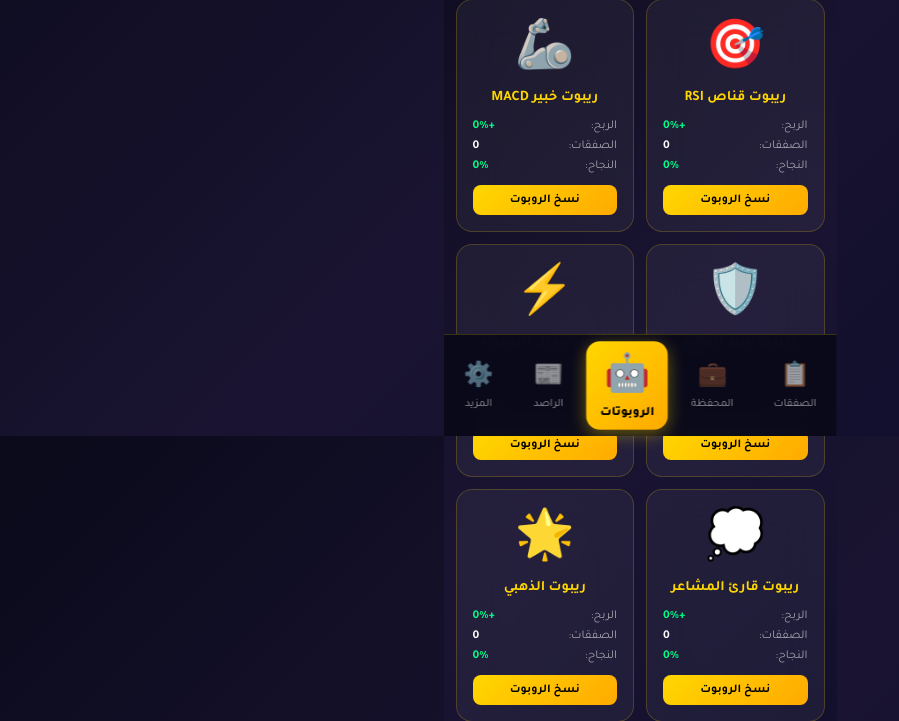
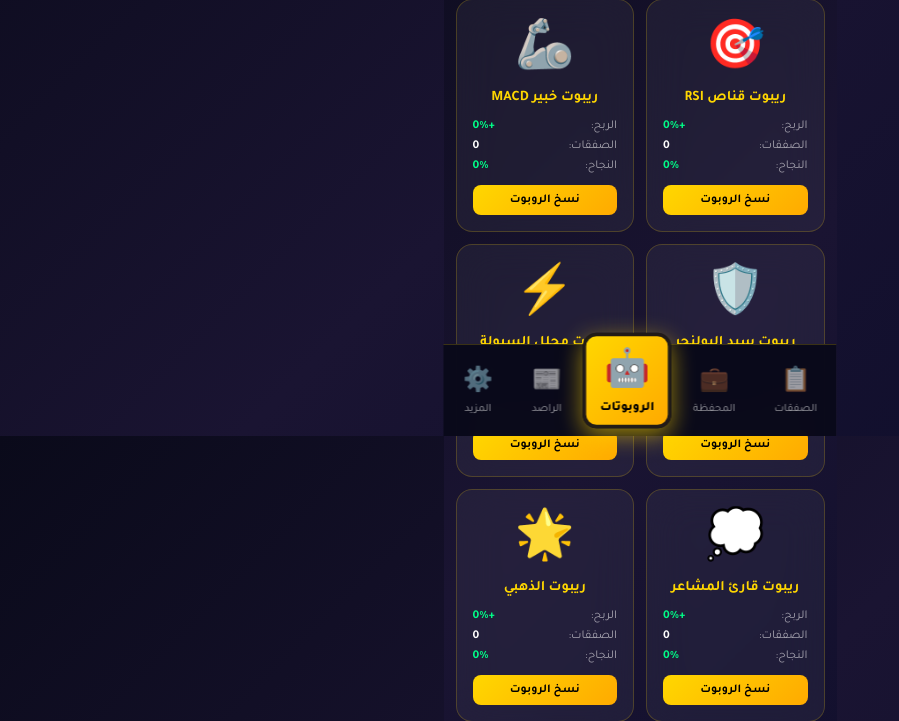
Before and after one commit to tooooot/R, a Flask app: page /robots in a window 1280 px wide. Shown: the part 364-1085 px from the top of the page, without its empty margins (0-899 px from the left). Run offline with Flask 3, Linux system fonts and the light colour scheme.

Commit message:
UX: Fix bottom nav overlap and elevate center button

```diff
--- a/templates/robots.html
+++ b/templates/robots.html
@@ -26,7 +26,7 @@
             max-width: 393px;
             margin: 0 auto;
             min-height: 100vh;
-            padding: 12px 12px 80px 12px;
+            padding: 12px 12px 120px 12px;
             background: linear-gradient(135deg, #0a0a1a 0%, #1a1432 50%, #0d0d2b 100%);
         }
 
@@ -217,7 +217,9 @@
             color: #000;
             transform: scale(1.15);
             font-weight: 800;
-            box-shadow: 0 4px 15px rgba(255, 215, 0, 0.4);
+            box-shadow: 0 6px 20px rgba(255, 215, 0, 0.6);
+            margin-top: -20px;
+            border: 3px solid rgba(10, 10, 26, 0.9);
         }
 
         .nav-icon {
```
